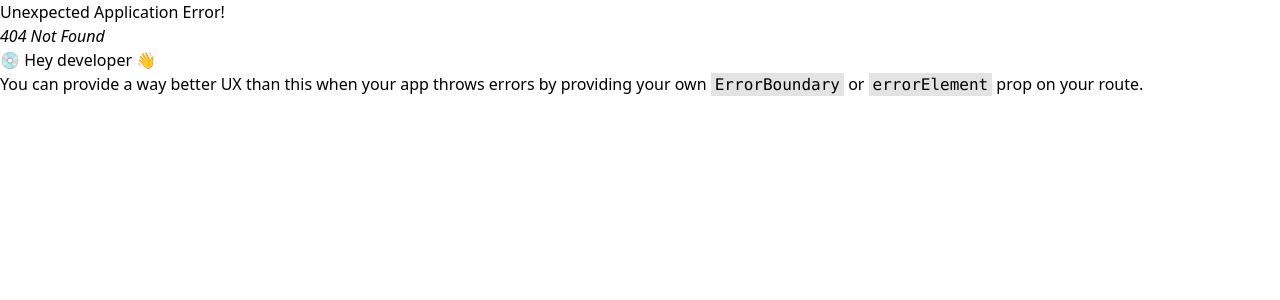
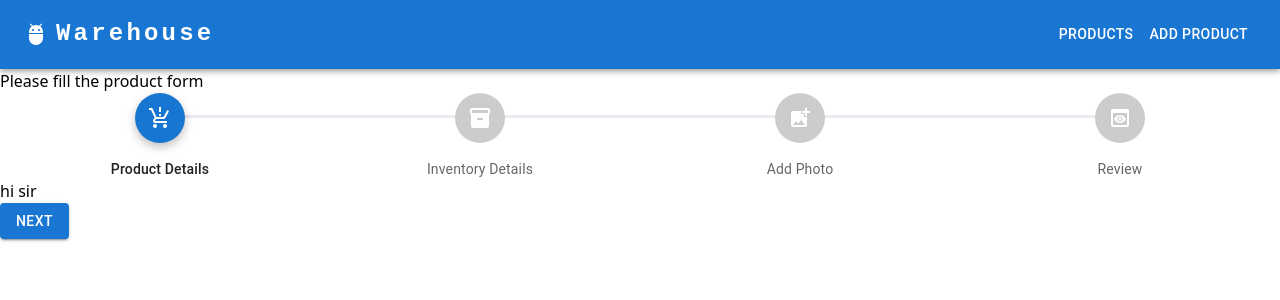
Before and after one commit to Marufhossain07/warehouse, a React (Vite) app: page /add-product in a window 1280 px wide. Before the commit this address had no page. Shown: the top 300 px of the page. Built offline with nearby package versions, Linux system fonts and the light colour scheme.

Commit message:
mui stepper added

```diff
--- /dev/null
+++ b/src/Context Provider/ProductProvider.jsx
@@ -0,0 +1,31 @@
+/* eslint-disable react/prop-types */
+
+import { createContext, useState } from "react";
+
+
+export const ProductContext = createContext()
+
+
+const ProductProvider = ({ children }) => {
+    const [products, setProducts] = useState([]);
+    const [productInfo,setProductInfo] = useState({})
+    const [step,setStep] = useState(0)
+
+    const prodInfo = {
+        products,
+        setProducts,
+        setStep,
+        step,
+        setProductInfo,
+        productInfo
+    }
+
+    return (
+        <ProductContext.Provider value={prodInfo}>
+            {children}
+        </ProductContext.Provider>
+
+    );
+};
+
+export default ProductProvider;
--- /dev/null
+++ b/src/component/CustomizedSteppers.jsx
@@ -0,0 +1,127 @@
+import ProductionQuantityLimitsIcon from '@mui/icons-material/ProductionQuantityLimits';
+import InventoryIcon from '@mui/icons-material/Inventory';
+import AddPhotoAlternateIcon from '@mui/icons-material/AddPhotoAlternate';
+import PropTypes from 'prop-types';
+import { styled } from '@mui/material/styles';
+import Stepper from '@mui/material/Stepper';
+import Step from '@mui/material/Step';
+import StepLabel from '@mui/material/StepLabel';
+import PreviewIcon from '@mui/icons-material/Preview';
+import StepConnector, { stepConnectorClasses } from '@mui/material/StepConnector';
+import ProductDetails from './multi-stage form/ProductDetails';
+import InventoryDetail from './multi-stage form/InventoryDetail';
+import Photo from './multi-stage form/Photo';
+import Review from './multi-stage form/Review';
+import useProd from '../hooks/useProd';
+
+
+const ColorlibConnector = styled(StepConnector)(({ theme }) => ({
+  [`&.${stepConnectorClasses.alternativeLabel}`]: {
+    top: 22,
+  },
+  [`&.${stepConnectorClasses.active}`]: {
+    [`& .${stepConnectorClasses.line}`]: {
+      backgroundImage:
+        'linear-gradient( 95deg,#1776D2 0%,#1776D2 50%,#1776D2 100%)',
+    },
+  },
+  [`&.${stepConnectorClasses.completed}`]: {
+    [`& .${stepConnectorClasses.line}`]: {
+      backgroundImage:
+        'linear-gradient( 95deg,#1776D2 0%,#1776D2 50%,#1776D2 100%)',
+    },
+  },
+  [`& .${stepConnectorClasses.line}`]: {
+    height: 3,
+    border: 0,
+    backgroundColor:
+      theme.palette.mode === 'dark' ? theme.palette.grey[800] : '#eaeaf0',
+    borderRadius: 1,
+  },
+}));
+
+const ColorlibStepIconRoot = styled('div')(({ theme, ownerState }) => ({
+  backgroundColor: theme.palette.mode === 'dark' ? theme.palette.grey[700] : '#ccc',
+  zIndex: 1,
+  color: '#fff',
+  width: 50,
+  height: 50,
+  display: 'flex',
+  borderRadius: '50%',
+  justifyContent: 'center',
+  alignItems: 'center',
+  ...(ownerState.active && {
+    backgroundImage:
+      'linear-gradient( 95deg,#1776D2 0%,#1776D2 50%,#1776D2 100%)',
+    boxShadow: '0 4px 10px 0 rgba(0,0,0,.25)',
+  }),
+  ...(ownerState.completed && {
+    backgroundImage:
+      'linear-gradient( 95deg,#1776D2 0%,#1776D2 50%,#1776D2 100%)',
+  }),
+}));
+
+function ColorlibStepIcon(props) {
+  const { active, completed, className } = props;
+
+  const icons = {
+    1: <ProductionQuantityLimitsIcon />,
+    2: <InventoryIcon />,
+    3: <AddPhotoAlternateIcon />,
+    4: <PreviewIcon />,
+
+  };
+
+  return (
+    <ColorlibStepIconRoot ownerState={{ completed, active }} className={className}>
+      {icons[String(props.icon)]}
+    </ColorlibStepIconRoot>
+  );
+}
+
+ColorlibStepIcon.propTypes = {
+  /**
+   * Whether this step is active.
+   * @default false
+   */
+  active: PropTypes.bool,
+  className: PropTypes.string,
+  /**
+   * Mark the step as completed. Is passed to child components.
+   * @default false
+   */
+  completed: PropTypes.bool,
+  /**
+   * The label displayed in the step icon.
+   */
+  icon: PropTypes.node,
+};
+
+const steps = ['Product Details', 'Inventory Details', 'Add Photo', 'Review'];
+
+export default function CustomizedSteppers() {
+  const {step} = useProd()
+  return (
+      <div>
+      <Stepper alternativeLabel activeStep={step} connector={<ColorlibConnector />}>
+        {steps.map((label) => (
+          <Step key={label}>
+            <StepLabel StepIconComponent={ColorlibStepIcon}>{label}</StepLabel>
+          </Step>
+        ))}
+      </Stepper>
+        {
+          step === 0 && <ProductDetails></ProductDetails>
+        }
+        {
+          step === 1 && <InventoryDetail></InventoryDetail>
+        }
+        {
+          step === 2 && <Photo></Photo>
+        }
+        {
+          step === 3 && <Review></Review>
+        }
+        </div>
+  );
+}
--- a/src/component/Navbar.jsx
+++ b/src/component/Navbar.jsx
@@ -14,12 +14,12 @@ import { Link } from 'react-router-dom';
 
 const pages = [
     {
-        title: 'Add Product',
+        title: 'Products',
         path: '/'
     },
     {
-        title: 'Products',
-        path: '/products'
+        title: 'Add Product',
+        path: '/add-product'
     }
 ];
 
@@ -36,7 +36,7 @@ function ResponsiveAppBar() {
 
     return (
         <AppBar position="static">
-            <Container maxWidth="xl">
+            <Container  className='container mx-auto' maxWidth="xl">
                 <Toolbar disableGutters>
                     <AdbIcon sx={{ display: { xs: 'none', md: 'flex' }, mr: 1 }} />
                     <Typography
--- /dev/null
+++ b/src/component/multi-stage form/InventoryDetail.jsx
@@ -0,0 +1,19 @@
+import { Button } from "@mui/material";
+import useProd from "../../hooks/useProd";
+
+const InventoryDetail = () => {
+    const { step, setStep } = useProd()
+    return (
+        <div>
+            <div>
+                <h3>hi sir</h3>
+            </div>
+            <Button
+                onClick={() => setStep(step - 1)} variant="contained">Back</Button>
+            <Button
+                onClick={() => setStep(step + 1)} variant="contained">Next</Button>
+        </div>
+    );
+};
+
+export default InventoryDetail;
--- /dev/null
+++ b/src/component/multi-stage form/Photo.jsx
@@ -0,0 +1,19 @@
+import { Button } from "@mui/material";
+import useProd from "../../hooks/useProd";
+
+const Photo = () => {
+    const { step, setStep } = useProd()
+    return (
+        <div>
+            <div>
+                <h3>hi photo</h3>
+            </div>
+            <Button
+                onClick={() => setStep(step - 1)} variant="contained">Back</Button>
+            <Button
+                onClick={() => setStep(step + 1)} variant="contained">Next</Button>
+        </div>
+    );
+};
+
+export default Photo;
--- /dev/null
+++ b/src/component/multi-stage form/ProductDetails.jsx
@@ -0,0 +1,17 @@
+import { Button } from "@mui/material";
+import useProd from "../../hooks/useProd";
+
+const ProductDetails = () => {
+    const { step, setStep } = useProd()
+
+    return (
+        <div>
+            <div>
+        <h3>hi sir</h3>
+            </div>
+            <Button onClick={() => setStep(step + 1)} variant="contained">Next</Button>
+        </div>
+    );
+};
+
+export default ProductDetails;
--- /dev/null
+++ b/src/component/multi-stage form/Review.jsx
@@ -0,0 +1,18 @@
+import { Button } from "@mui/material";
+import useProd from "../../hooks/useProd";
+
+const Review = () => {
+    const { step, setStep } = useProd()
+    return (
+        <div>
+            <div>
+                <h3>hi sir</h3>
+            </div>
+            <Button
+                onClick={() => setStep(step - 1)} variant="contained">Back</Button>
+            <Button variant="contained">Submit</Button>
+        </div>
+    );
+};
+
+export default Review;
--- /dev/null
+++ b/src/hooks/useProd.jsx
@@ -0,0 +1,9 @@
+import { useContext } from 'react';
+import { ProductContext } from '../Context Provider/ProductProvider';
+
+const useProd = () => {
+    const prodContext = useContext(ProductContext)
+    return prodContext
+}
+
+export default useProd;
--- a/src/main.jsx
+++ b/src/main.jsx
@@ -3,9 +3,12 @@ import { createRoot } from 'react-dom/client'
 import './index.css'
 import { RouterProvider } from 'react-router-dom'
 import router from './routes/Routes.jsx'
+import ProductProvider from './Context Provider/ProductProvider.jsx'
 
 createRoot(document.getElementById('root')).render(
   <StrictMode>
-    <RouterProvider router={router} ></RouterProvider>
+    <ProductProvider>
+      <RouterProvider router={router} ></RouterProvider>
+    </ProductProvider>
   </StrictMode>,
 )
--- /dev/null
+++ b/src/pages/AddProduct.jsx
@@ -0,0 +1,12 @@
+import CustomizedSteppers from "../component/CustomizedSteppers";
+
+const AddProduct = () => {
+    return (
+        <div>
+            <h3 className="text-3xl font-medium text-blue-500 text-center my-10">Please fill the product form</h3>
+            <CustomizedSteppers></CustomizedSteppers>
+        </div>
+    );
+};
+
+export default AddProduct;
--- a/src/routes/Main.jsx
+++ b/src/routes/Main.jsx
@@ -3,10 +3,12 @@ import { Outlet } from 'react-router-dom';
 
 const Main = () => {
     return (
-        <div className="container mx-auto">
+        <>
             <Navbar></Navbar>
-            <Outlet/>
-        </div>
+            <div  className='container mx-auto'>
+                <Outlet />
+            </div>
+        </>
     );
 };
 
--- a/src/routes/Routes.jsx
+++ b/src/routes/Routes.jsx
@@ -1,6 +1,7 @@
 import { createBrowserRouter } from "react-router-dom";
 import Main from "./Main";
 import Products from "../pages/Products";
+import AddProduct from "../pages/AddProduct";
 
 
 
@@ -13,6 +14,10 @@ const router = createBrowserRouter([
         {
             path: '/',
             element: <Products></Products>
+        },
+        {
+            path:'/add-product',
+            element: <AddProduct></AddProduct>
         }
       ]
     },
```
